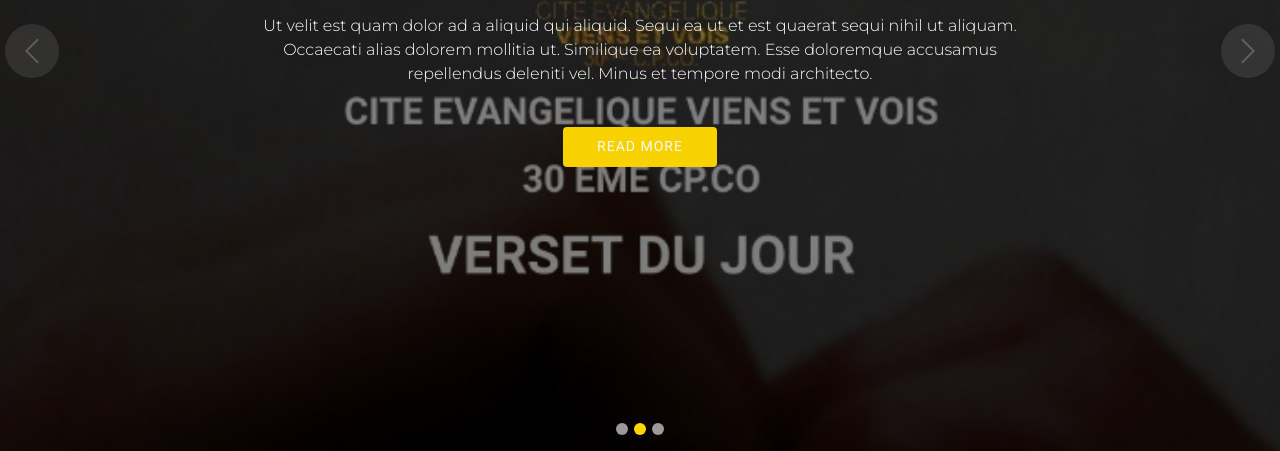
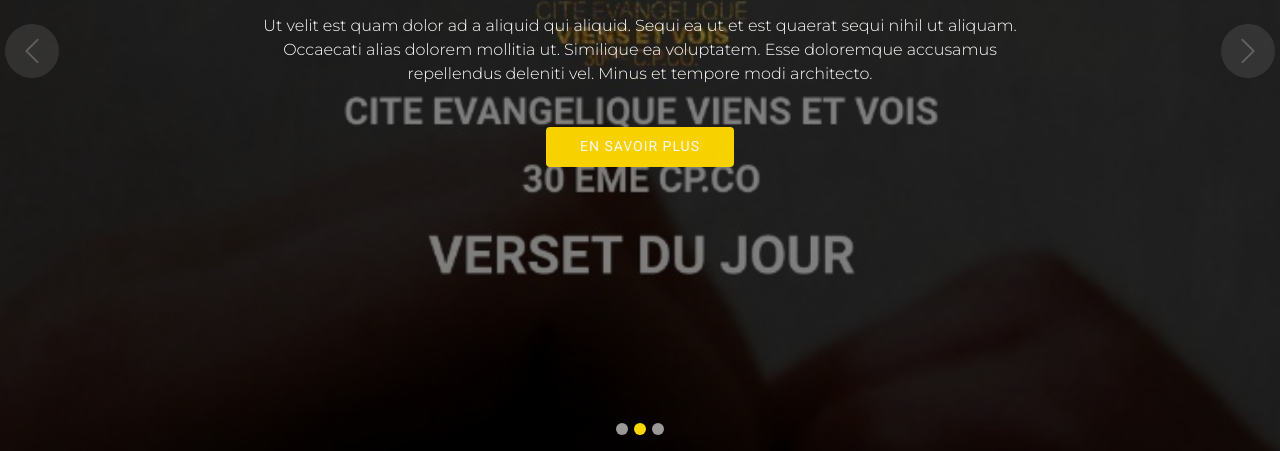
Before and after one commit to josyote/CEVV-test, a plain HTML site: page index.html in a window 1280 px wide. Shown: the part 349-800 px from the top of the page. Drawn offline with Linux system fonts and the light colour scheme.

Commit message:
Update index.html

```diff
--- a/index.html
+++ b/index.html
@@ -94,7 +94,7 @@
                 <div>
                   <h2 class="animate__animated animate__fadeInDown">Verset du Jour</h2>
                 <p class="animate__animated animate__fadeInUp">Ut velit est quam dolor ad a aliquid qui aliquid. Sequi ea ut et est quaerat sequi nihil ut aliquam. Occaecati alias dolorem mollitia ut. Similique ea voluptatem. Esse doloremque accusamus repellendus deleniti vel. Minus et tempore modi architecto.</p>
-                  <a href="#about" class="btn-get-started animate__animated animate__fadeInUp scrollto">Read More</a>
+                  <a href="#about" class="btn-get-started animate__animated animate__fadeInUp scrollto">En savoir plus </a>
                 </div>
               </div>
             </div>
@@ -107,7 +107,7 @@
                 <h2 class="animate__animated animate__fadeInDown">Verset du Jour</h2>
                 <p class="animate__animated animate__fadeInUp">Ut velit est quam dolor ad a aliquid qui aliquid. Sequi ea ut et est quaerat sequi nihil ut aliquam. Occaecati alias dolorem mollitia ut. Similique ea voluptatem. Esse doloremque accusamus repellendus deleniti vel. Minus et tempore modi architecto.</p>
                 <div>
-                  <a href="#about" class="btn-get-started animate__animated animate__fadeInUp scrollto">Read More</a>
+                  <a href="#about" class="btn-get-started animate__animated animate__fadeInUp scrollto">En savoir plus</a>
                 </div>
               </div>
             </div>
@@ -120,7 +120,7 @@
                 <h2 class="animate__animated animate__fadeInDown">Evenement à venir</h2>
                 <p class="animate__animated animate__fadeInUp">Ut velit est quam dolor ad a aliquid qui aliquid. Sequi ea ut et est quaerat sequi nihil ut aliquam. Occaecati alias dolorem mollitia ut. Similique ea voluptatem. Esse doloremque accusamus repellendus deleniti vel. Minus et tempore modi architecto.</p>
                 <div>
-                  <a href="#about" class="btn-get-started animate__animated animate__fadeInUp scrollto">Read More</a>
+                  <a href="#about" class="btn-get-started animate__animated animate__fadeInUp scrollto">En savoir plus</a>
                 </div>
               </div>
             </div>
```
